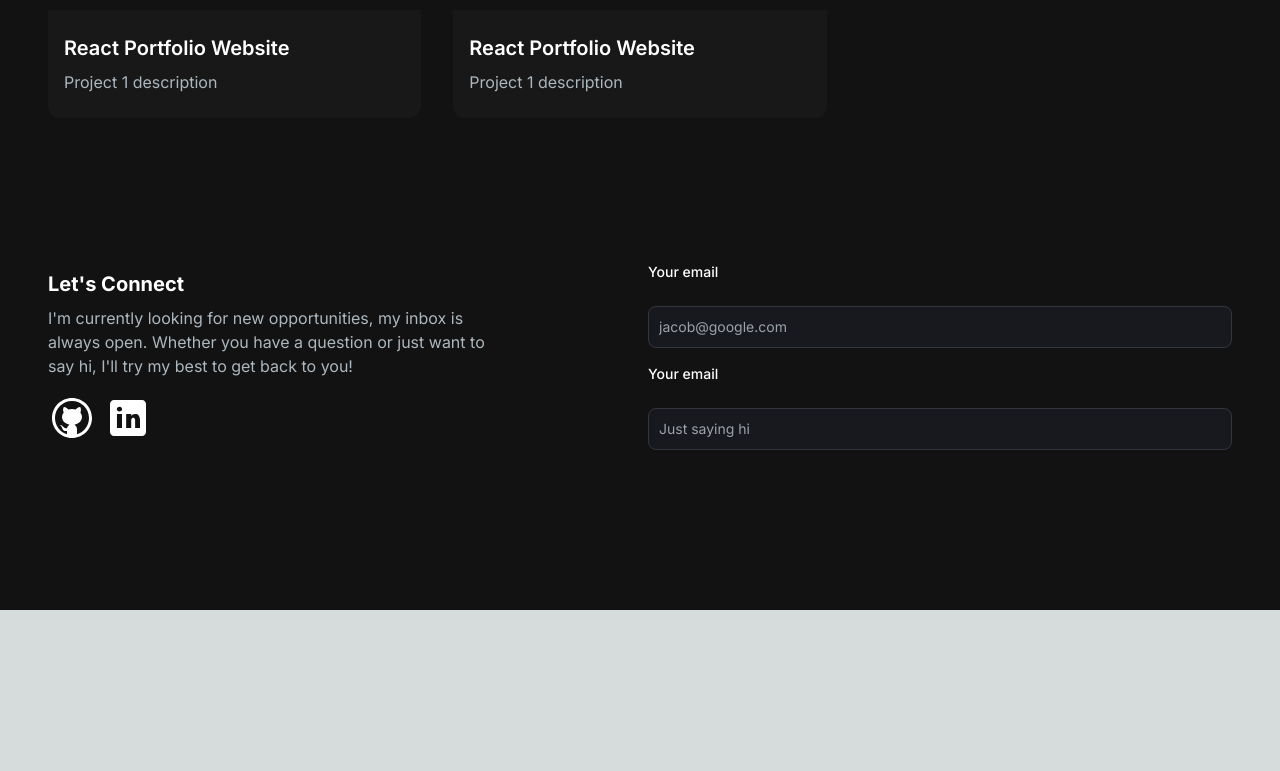
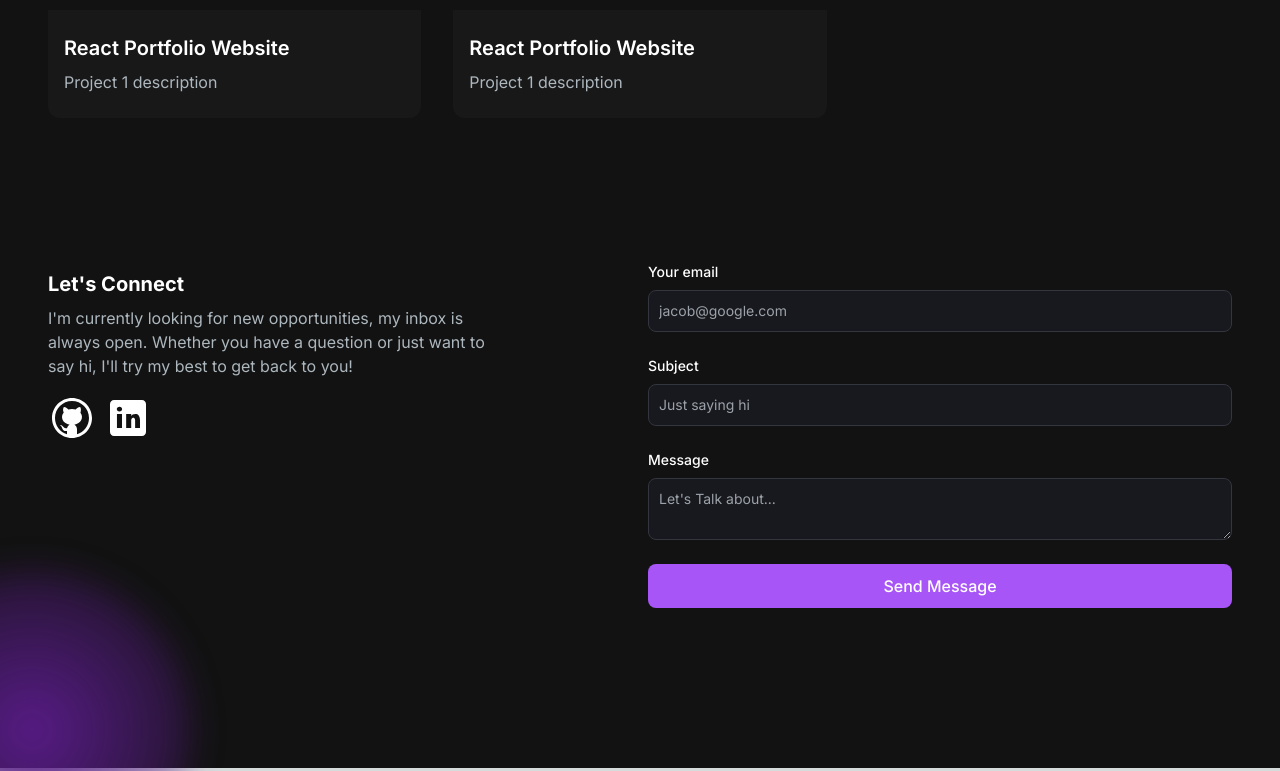
Before and after one commit to JoshCodeAligator/joshua-portfolio-website, a Next.js app: page / in a window 1280 px wide. Shown: the part 2026-2797 px from the top of the page. Before the commit the page ends 2636 px from the top, so only its background shows below. Built offline with nearby package versions, Linux system fonts and the light colour scheme.

Commit message:
Inputs, Labels, Buttons, and TextAreas in EmailSection

```diff
--- a/src/app/components/EmailSection.jsx
+++ b/src/app/components/EmailSection.jsx
@@ -7,8 +7,9 @@
 
 const EmailSection = () => {
   return (
-    <section className="grid md:grid-cols-2 my-12 md:my-12 py-24 gap-4">
-      <div>
+    <section className="grid md:grid-cols-2 my-12 md:my-12 py-24 gap-4 relative">
+      <div className="bg-[radial-gradient(ellipse_at_center,_var(--tw-gradient-stops))] from-purple-900 to-transparent rounded-full h-80 w-80 z-0 blur-lg absolute top-3/4 -left-4 transform -translate-x-1/2 -translate-1/2"></div>
+      <div className="z-10">
         <h5 className="text-xl font-bold text-white my-2">Let's Connect</h5>
         <p className="text-[#ADB7BE] mb-4 max-w-md">
           {" "}
@@ -26,7 +27,8 @@
         </div>
       </div>
       <div>
-        <form className="flex flex-col gap-4">
+        <form className="flex flex-col">
+          <div className="mb-6">
             <label
               htmlFor="email"
               className="text-white block mb-2 text-sm font-medium"
@@ -40,12 +42,14 @@
               className="bg-[#18191E] border border-[#33353F] placeholder-[#9CA2A9] text-gray-100 text-sm rounded-lg block w-full p-2.5"
               placeholder="jacob@google.com"
             />
+          </div>
 
+          <div className="mb-6">
             <label
               htmlFor="subject"
-            className="text-white block mb-2 text-sm font-medium"
+              className="text-white block text-sm mb-2 font-medium"
             >
-            Your email
+              Subject
             </label>
             <input
               type="text"
@@ -54,6 +58,27 @@
               className="bg-[#18191E] border border-[#33353F] placeholder-[#9CA2A9] text-gray-100 text-sm rounded-lg block w-full p-2.5"
               placeholder="Just saying hi"
             />
+          </div>
+          <div className="mb-6">
+            <label
+              htmlFor="message"
+              className="text-white block text-sm mb-2 font-medium"
+            >
+              Message
+            </label>
+            <textarea
+              name="message"
+              id="message"
+              className="bg-[#18191E] border border-[#33353F] placeholder-[#9CA2A9] text-gray-100 text-sm rounded-lg block w-full p-2.5"
+              placeholder="Let's Talk about..."
+            ></textarea>
+          </div>
+          <button
+            type="submit"
+            className="bg-purple-500 hover:bg-purple-600 text-white font-medium py-2.5 px-5 rounded-lg w-full"
+          >
+            Send Message
+          </button>
         </form>
       </div>
     </section>
```
Lines whose indentation alone changed are shown as unchanged.
